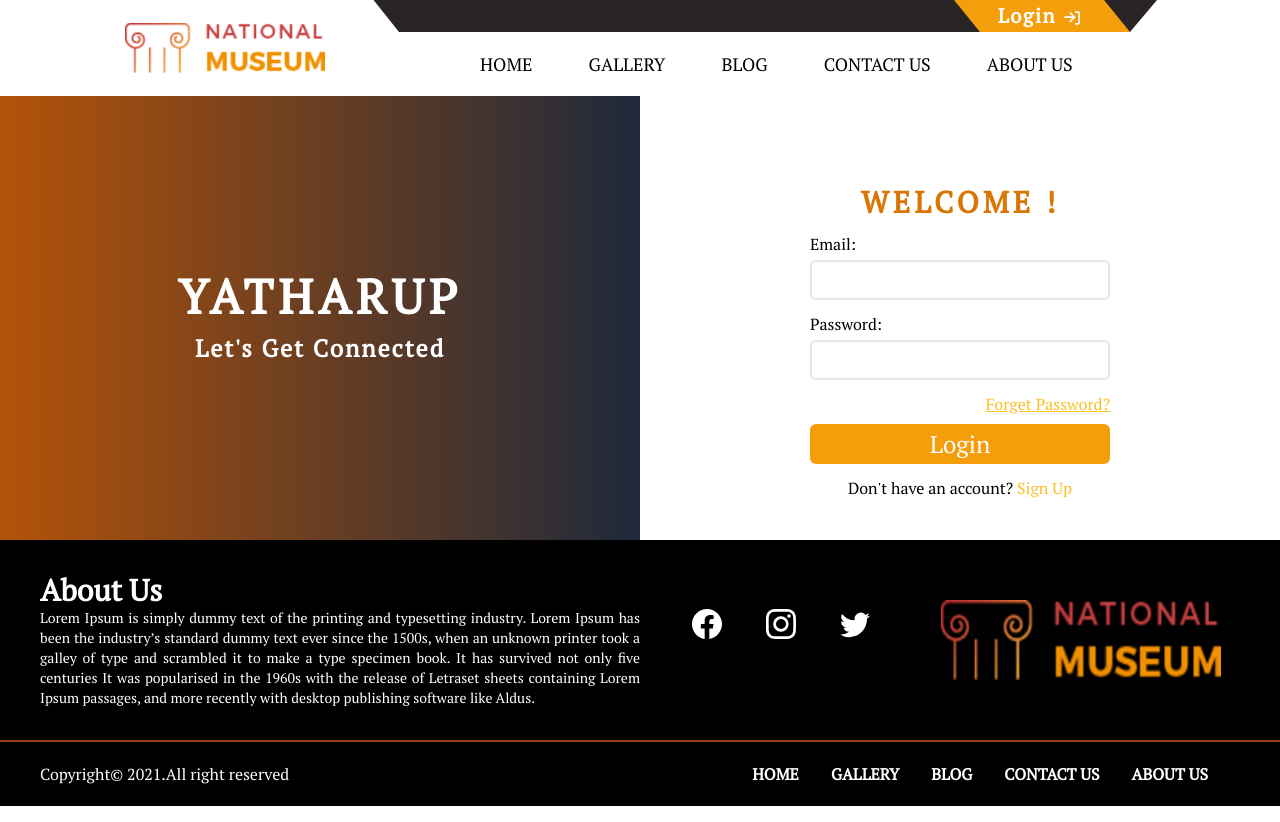
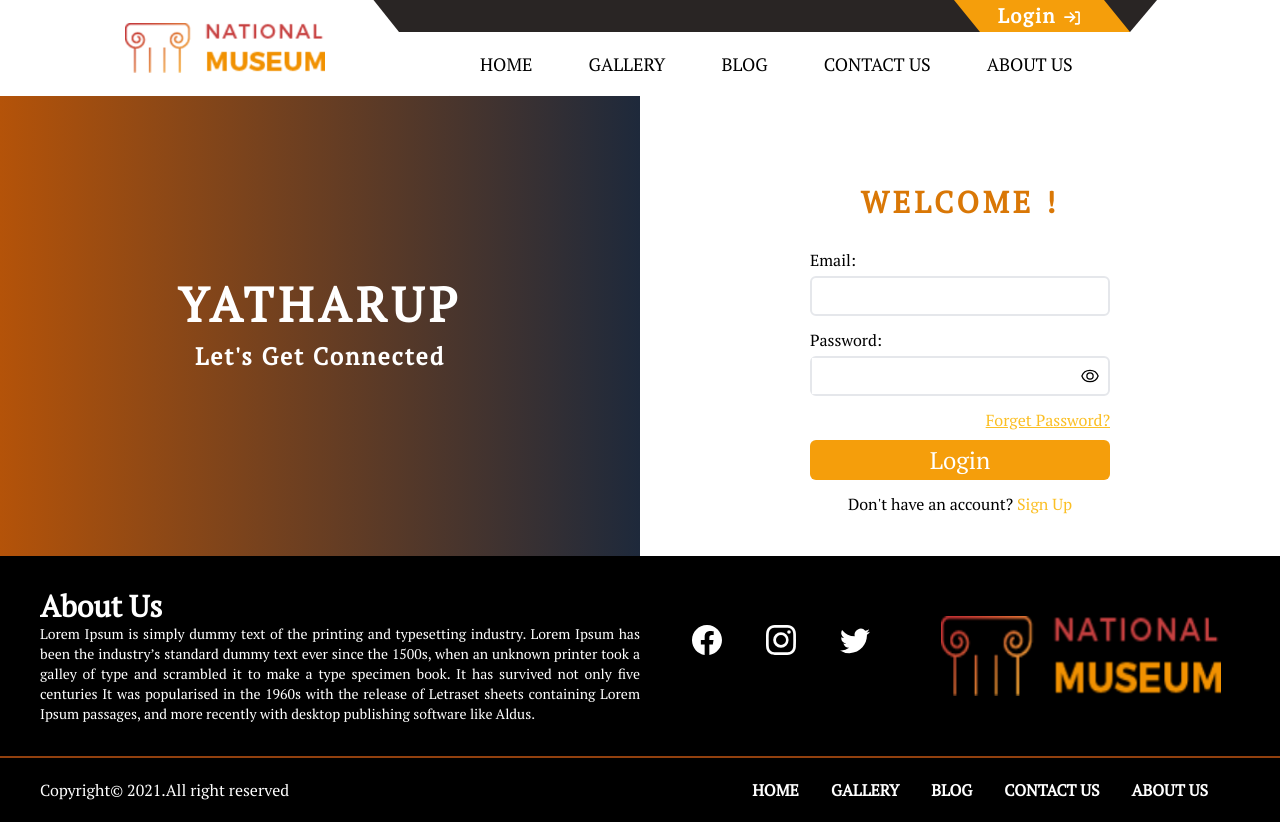
Before and after one commit to shrishkarki/Digital-Museum, a React (Create React App) app: page /Login in a window 1280 px wide. Built offline with nearby package versions, Linux system fonts and the light colour scheme; a web font is replaced by a local one; what tw-elements would draw is missing.

Commit message:
hide and show icon in password

```diff
--- a/src/Components/Authentication/LoginData.js
+++ b/src/Components/Authentication/LoginData.js
@@ -2,12 +2,18 @@ import React, { useState, useContext } from 'react';
 import { useNavigate } from 'react-router';
 import axios from 'axios';
 import { IndexContext } from '../ContextAPi/IndexContext';
+// import { BiHide, BiShow } from 'react-icons/bi';
+import showPassword from '../../assets/showpw.svg';
+import hidePassword from '../../assets/hidepw.svg';
 
 
 const LoginData = () => {
   const navigate=useNavigate();
   const [errorAuthorized,setErrorAuthorized]=useState("");
   const [visibility, setVisibility]=useState("invisible");
+  const [passwordShown, setPasswordShown] = useState(false);
+  const [focusState, setFocusState]=useState(false);
+
 const {setToken}=useContext(IndexContext);
   const [inputData,setInputData]=useState({
 
@@ -51,17 +57,31 @@ setVisibility("visible")
     <form className='W-1/2 flex flex-col  items-center py-10' onSubmit={submitLoginHandler}>
     <div className='mt-12'>
     <h3 className='text-amber-600 text-3xl tracking-[4px] font-extrabold w-full text-center'>WELCOME !</h3>
+    <p className={`text-red-600 py-2 ${visibility} text-clip` }>{errorAuthorized.detail}</p>
     <div className='block my-3'>
 
         <label htmlFor='email'>Email:</label>
-        <input id='email' type="email" className='border-2 mt-1 block w-[300px] h-10 rounded-md focus:outline-amber-300' onChange={(e)=>updateInputHandler(e)}/>
+        <input id='email' type="email" className='border-2 mt-1 block w-[300px] h-10 rounded-md focus:outline-amber-300 pl-2' onChange={(e)=>updateInputHandler(e)}/>
 
     </div>
 
-    <div className='block my-3'>
 
-        <label htmlFor='password'>Password:</label>
-        <input id='password' type="password" className='border-2 mt-1 block w-[300px] h-10 rounded-md focus:outline-amber-300' onChange={(e)=>updateInputHandler(e)}/>
+    <label htmlFor='password'>Password:</label>
+    <div className={`my-3 relative  border-2 mt-1 flex w-[300px] h-10 rounded-md  ${focusState ? "border-amber-300":""} `}  >
+
+
+        {/* <input id='password' type={passwordShown? "text" : "password"} className='  border-2 mt-1 block w-[300px] h-10 rounded-md focus:outline-amber-300' onChange={(e)=>updateInputHandler(e)}/> */}
+        <input id='password' type={passwordShown? "text" : "password"} className='block outline-none   border-none w-[250px] pl-2' onChange={(e)=>updateInputHandler(e)} onFocus={()=>setFocusState(true)} onBlur={()=>setFocusState(false)}/>
+
+        {/* <div onClick={()=>setPasswordShown(!passwordShown)} className="absolute right-4 top-[60%]">
+        {passwordShown ? <BiHide/>:<BiShow/>}
+        </div> */}
+        <img
+         alt='img'
+          src={passwordShown ? hidePassword : showPassword}
+          onClick={()=>setPasswordShown(!passwordShown)}
+          className="absolute right-2 w-[20px] top-2"
+        />
 
     </div>
 
@@ -70,6 +90,7 @@ setVisibility("visible")
     <button type='submit' className='w-full bg-amber-500 mt-2 text-white rounded-md text-2xl py-1'>Login</button>
     <p className='mt-3 text-center'>Don't have an account? <span className='text-amber-400 cursor-pointer' onClick={()=>navigate("/SignUp")}>Sign Up</span></p>
     </div>
+
 </form>
   )
 }
--- a/src/Components/Authentication/SignUpData.js
+++ b/src/Components/Authentication/SignUpData.js
@@ -92,15 +92,19 @@ const SignUpData = () => {
 
 
                     <label htmlFor='email'>Email:</label>
-                    <input id='email' type="email" className='border-2 mt-1 block w-full  h-10 rounded-md focus:outline-amber-300' onChange={(e) => handlingInputHandler(e)} required onFocus={()=>setAlreadyExistInfo({ existEmail: "",
-        existUsername: ""})}/>
+                    <input id='email' type="email" className='border-2 mt-1 block w-full  h-10 rounded-md focus:outline-amber-300' onChange={(e) => handlingInputHandler(e)} required onFocus={() => setAlreadyExistInfo({
+                        existEmail: "",
+                        existUsername: ""
+                    })} />
 
                 </div>
                 <div className='block my-3'>
 
                     <label htmlFor='username'>Username:</label>
-                    <input id='username' type="text" className='border-2 mt-1 block w-full  h-10 rounded-md focus:outline-amber-300' autoComplete='false' onChange={(e) => handlingInputHandler(e)} required onFocus={()=>setAlreadyExistInfo({ existEmail: "",
-        existUsername: ""})}/>
+                    <input id='username' type="text" className='border-2 mt-1 block w-full  h-10 rounded-md focus:outline-amber-300' autoComplete='false' onChange={(e) => handlingInputHandler(e)} required onFocus={() => setAlreadyExistInfo({
+                        existEmail: "",
+                        existUsername: ""
+                    })} />
 
                 </div>
 
@@ -112,18 +116,20 @@ const SignUpData = () => {
                 </div>
 
 
+
+                <label htmlFor='password'>Create Password:</label>
                 <div className='block my-3'>
-
-                    <label htmlFor='password'>Password:</label>
                     <input id='password' type="password" className='border-2 mt-1 block w-full  h-10 rounded-md focus:outline-amber-300' onChange={(e) => handlingInputHandler(e)} required />
 
                 </div>
-                {/* <div className='block my-3'>
+
+
+                <div className='block my-3'>
 
                     <label htmlFor='address'>Address:</label>
                     <input id='address' type="text" className='border-2 mt-1 block w-full  h-10 rounded-md focus:outline-amber-300' onChange={(e) => handlingInputHandler(e)} required />
 
-                </div> */}
+                </div>
                 <div className='block my-3'>
 
                     <label htmlFor='phonenumber'>Mobile Number:</label>
```
Also changed, not shown: src/assets/hidepw.svg (added), src/assets/showpw.svg (added).
